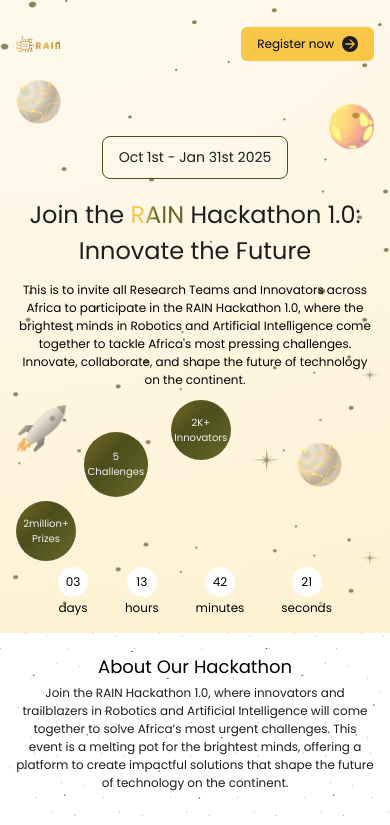
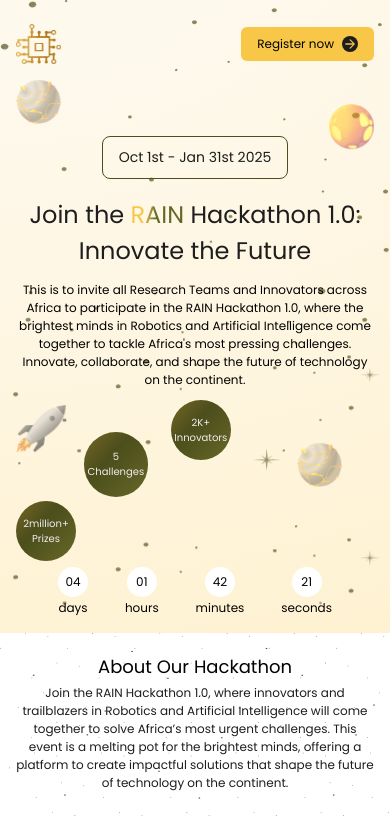
Before and after one commit to Moshood-Kausar/rain-hackathon, a Next.js app: page / in a window 390 px wide. Shown: the top 825 px of the page. Built offline with nearby package versions, Linux system fonts and the light colour scheme.

Commit message:
logo fix

```diff
--- a/app/components/Hero.jsx
+++ b/app/components/Hero.jsx
@@ -34,7 +34,7 @@ export default function Hero() {
             </div>
           </div>
         </div>
-        <Countdown targetDate="2024-10-01T00:00:00" />
+        <Countdown targetDate="2024-10-01T12:00:00" />
       </div>
       <Image
         src={planet1}
--- a/app/components/Navbar.jsx
+++ b/app/components/Navbar.jsx
@@ -1,6 +1,6 @@
 import Link from "next/link";
 import logo from "@/app/assets/rain_logo2.png";
-import mobileLogo from "@/app/assets/rain_logo2.png"
+import mobileLogo from "@/app/assets/rain-logo-sm.png";
 import Image from "next/image";
 import RegisterButton from "./RegisterBtn";
 
@@ -17,8 +17,8 @@ export default function Navbar() {
       <Link href={"/"} className="flex">
         <Image
           src={logo}
-          width={399}
-          height={118}
+          width={1944}
+          height={728}
           alt="Rain Logo"
           className="h-10 w-auto hidden md:block"
         />
@@ -26,8 +26,8 @@ export default function Navbar() {
         <Image
           src={mobileLogo}
           alt="RAIN-IN logo"
-          width={44} height={44}
-          className="md:hidden"
+          width={814} height={728}
+          className="h-10 w-auto md:hidden"
         />
       </Link>
       <ul className="hidden md:flex justify-between gap-8 lg:gap-[71px]">
--- a/app/register/page.jsx
+++ b/app/register/page.jsx
@@ -1,7 +1,7 @@
 'use client';
 import { useEffect, useState } from 'react';
 import Image from 'next/image';
-import logo from "@/app/assets/register-logo.png";
+import logo from "@/app/assets/rain_logo2.png";
 import Step1 from '@/app/components/Form/Step1';
 import Step2 from '@/app/components/Form/Step2';
 import Step3 from '@/app/components/Form/Step3';
@@ -86,7 +86,9 @@ export default function Registration() {
           < Image
             src={logo}
             alt="RAIN-IN"
-            className="w-[100px] mb-20" />
+            width={1944}
+            height={728}
+            className="w-[200px] mb-20" />
 
           <h1 className="text-sm md:text-base text-center mx-auto w-fit h-fit rounded-lg px-4 md:px-[33px] py-[10px] leading-normal text-dark border border-[#4C4E1C] mb-[18px] md:mb-10">
               Oct 1st - Jan 31st 2025
```
Also changed, not shown: app/assets/rain-logo-sm.png (added).
